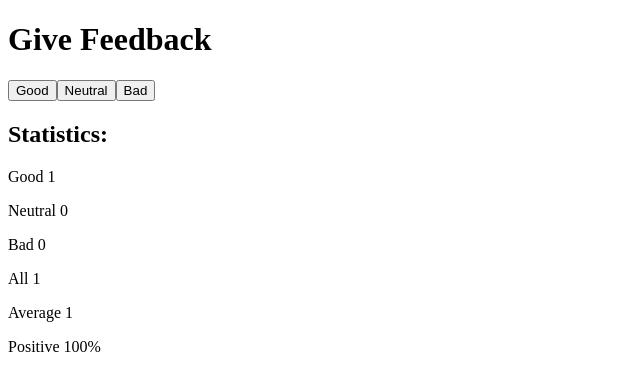
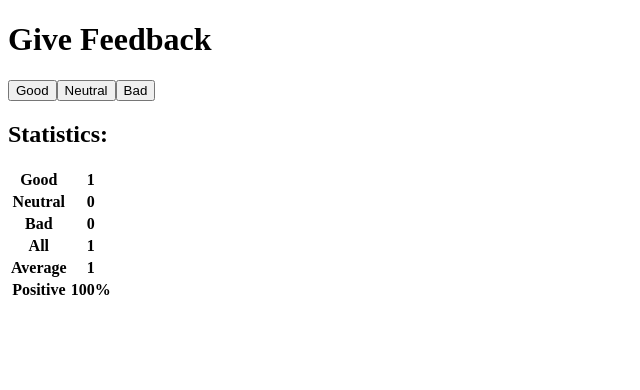
Before and after one commit to Sainosaur/fsOpen2024, a React (Vite) app in the folder Part1/NewApp/: page / in a window 1280 px wide. Both pictures are taken after a click on the button "Good". Shown: the top 390 px of the page, without its empty margins (0-640 px from the left). Built offline with nearby package versions, Linux system fonts and the light colour scheme.

Commit message:
Exercise 1.11 changes made to App.jsx

```diff
--- a/Part1/NewApp/src/App.jsx
+++ b/Part1/NewApp/src/App.jsx
@@ -4,7 +4,8 @@ import { useState } from 'react'
 const StatisticLine = ({text, value}) => {
   return (
     <>
-      <p>{text} {value}</p>
+      <th>{text}</th>
+      <th>{value}</th>
     </>
   )
 }
@@ -22,12 +23,28 @@ const Statistics = ({good, bad, neutral}) => {
       return (
         <div>
         <h2>Statistics:</h2>
+        <table>
+          <tbody>
+            <tr>
               <StatisticLine text = "Good" value = {good}/>
+            </tr>
+            <tr>
               <StatisticLine text = "Neutral" value = {neutral} />
+            </tr>
+            <tr>
               <StatisticLine text = "Bad" value = {bad}/>
+            </tr>
+            <tr>
               <StatisticLine text = "All" value = {good + bad + neutral}/>
+            </tr>
+            <tr>
               <StatisticLine text = "Average" value = { (good - bad) / (good + neutral + bad)}/>
+            </tr>
+            <tr>
             <StatisticLine text = "Positive" value = {good / (good + neutral + bad) * 100 + "%"}  />
+            </tr>
+          </tbody>
+        </table>
       </div>
       )
   }
```
Lines whose indentation alone changed are shown as unchanged.
